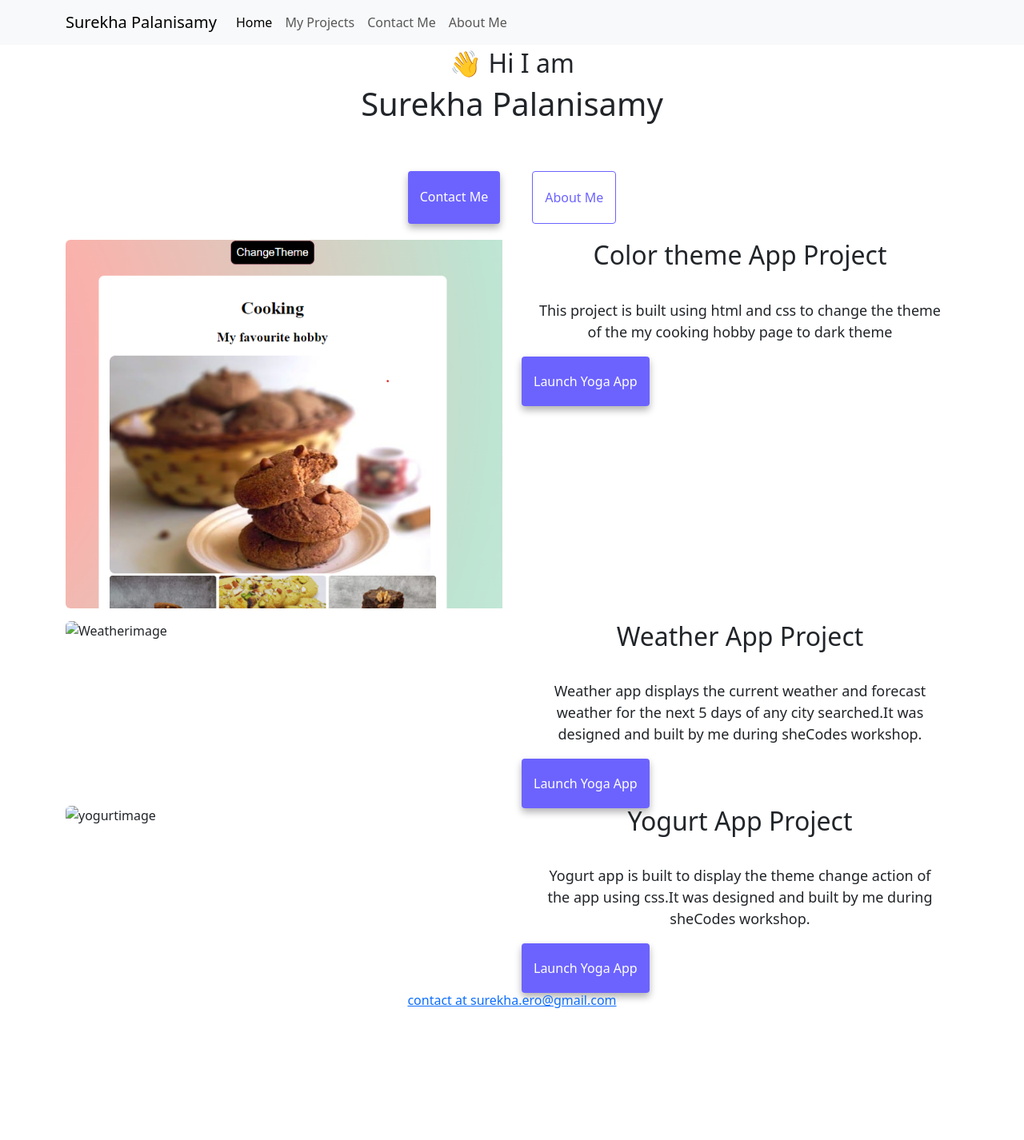
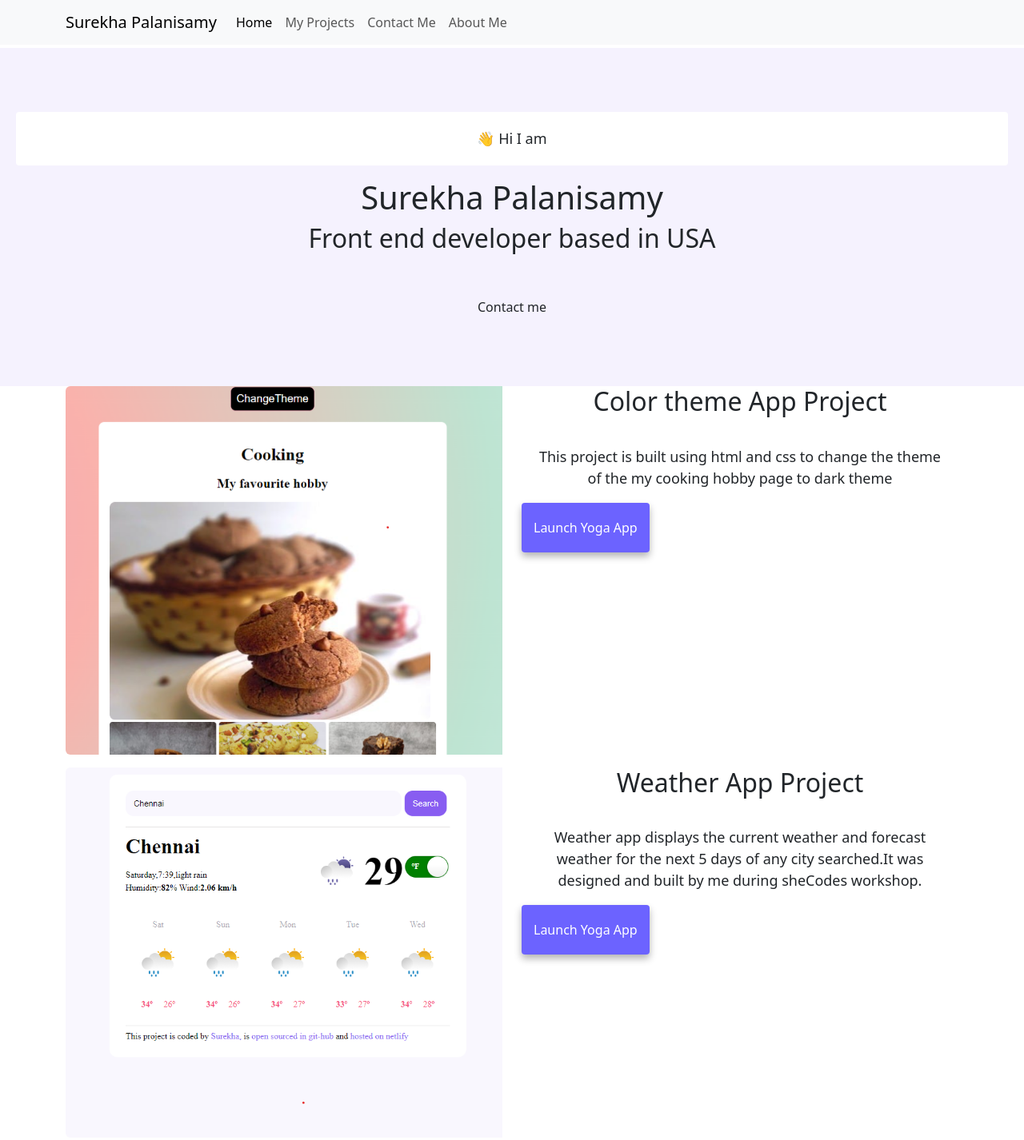
Before and after one commit to SurekhaSath/aboutMe, a plain HTML site: page index.html in a window 1280 px wide. Shown: the top 1426 px of the page at 80% size. Before the commit the page ends 1263 px from the top, so only its background shows below. Drawn offline with nearby package versions, Linux system fonts and the light colour scheme.

Commit message:
updated links

```diff
--- a/index.html
+++ b/index.html
@@ -51,24 +51,27 @@
               >
             </li>
              <li class="nav-item"></li>
-              <a class="nav-link" href="coverpage.html">My Projects</a>
+              <a class="nav-link" href="Workpage.html">My Projects</a>
             </li>
             <li class="nav-item">
-              <a class="nav-link" href="about.html#contact">Contact Me</a>
+              <a class="nav-link" href="contact.html">Contact Me</a>
             </li>
             <li class="nav-item">
-              <a class="nav-link" href="about.html">About Me</a>
+              <a class="nav-link" href="coverpage.html">About Me</a>
             </li>
           </ul>
         </div>
       </div>
     </nav>
     <main>
-      <h2 class="text-center">👋 Hi I am</h2>
-      <h1 class="text-center">Surekha Palanisamy</h1>
-      <div class="navigation-links">
-        <a href="about.html#contact" class="contact-link">Contact me</a>
-        <a href="about.html" class="about-link">About me</a>
+        <div class="hero">
+      <p >👋 Hi I am</p>
+      <h1>Surekha Palanisamy</h1>
+      <h2 class="mb-5">Front end developer based in USA</h2>
+      <div >
+        <a href="about.html#contact" class="btn btn-branding" title="contact me">Contact me</a>
+        </div>
+
       </div>
       <div class="container">
         <div class="row">
@@ -92,7 +95,7 @@
         <div class="row">
           <div class="col-sm-6 mb-3">
             <img
-              src="images/weather.png"
+              src="images/chennaiweather.png"
               class="img-fluid rounded-start d-none d-sm-block"
               alt="Weatherimage"
             />
@@ -113,17 +116,15 @@
         <div class="row">
           <div class="col-sm-6 mb-3">
             <img
-              src="images/yogurt.png"
+              src="images/Aipoemgenerator.png"
               class="img-fluid rounded-start d-none d-sm-block"
               alt="yogurtimage"
             />
           </div>
           <div class="col-sm-6 mb-3">
-            <h2 class="mb-3">Yogurt App Project</h2>
+            <h2 class="mb-3">Tamil Poem generator Project</h2>
             <p>
-              Yogurt app is built to display the theme change action of the app
-              using css.It was designed and built by me during sheCodes
-              workshop.
+              Tamil poem genrator web page is built using she codes AI . When user types in a topic the poem generator will generate 4 lines of poem in Tamil.
             </p>
             <div class="mt-3">
               <a href="#" class="primary-link project-link">Launch Yoga App</a>
@@ -132,8 +133,20 @@
         </div>
       </div>
     </main>
-    <footer class="text-center">
-        <a href="mailto:surekha.ero@gmail.com">contact at surekha.ero@gmail.com</a>
+    <footer>
+        <div class="contact-box justify-content-between mb-5 d-none d-md-flex">
+            <div>
+                <h3>Work Inquiry</h3>
+                <p class="text-muted">Let's work together</p>
+            </div>
+            <div>
+                <a href="contact.html" class="btn btn-branding mt-3" title="Contact Surekha">Contact me</a>
+            </div>
+
+        </div>
+        <div class="d-flex justify-content-center mb-5">
+        <a href="mailto:surekha.ero@gmail.com">contact at surekha.ero@gmail.com</a></div>
+        <p class="text-center mt-5">This website is built by me and is <a href="https://github.com/SurekhaSath/aboutMe" target="blank">open sourced in git hub</a></p>
     </footer>
   </body>
 </html>
--- a/style.css
+++ b/style.css
@@ -29,7 +29,11 @@ h3 {
   font-size: 24px;
   opacity: 0.7;
 }
-
+.hero {
+  background: var(--secondary-color);
+  text-align: center;
+  padding: 80px 20px;
+}
 p {
   background: var(--secondary-color);
   padding: 20px;
@@ -190,3 +194,8 @@ p {
   text-align: center;
   padding: 0px;
 }
+footer .contact-box {
+  background: var(--secondary-color);
+  padding: 30px 120px;
+  border-radius: 10px;
+}
```
